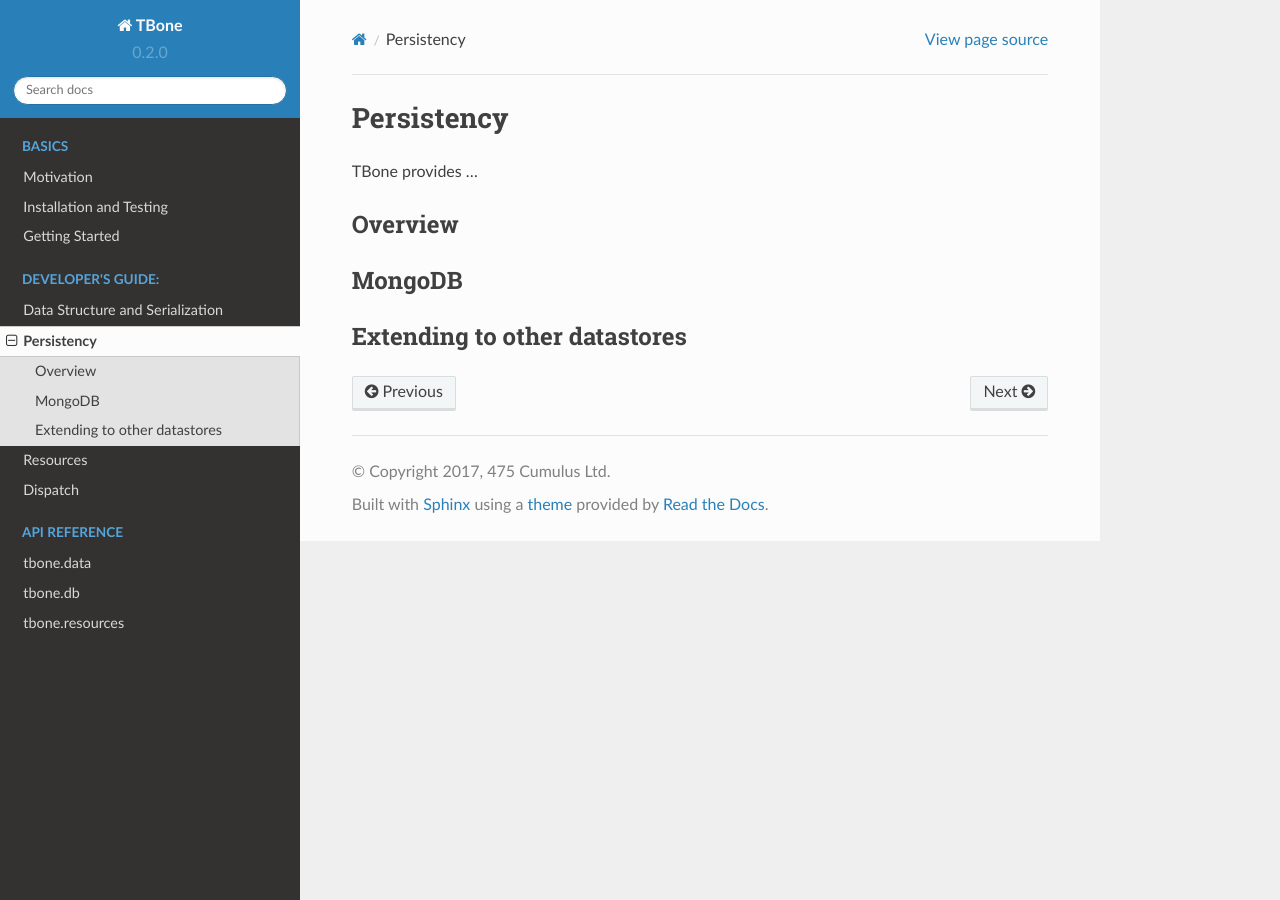
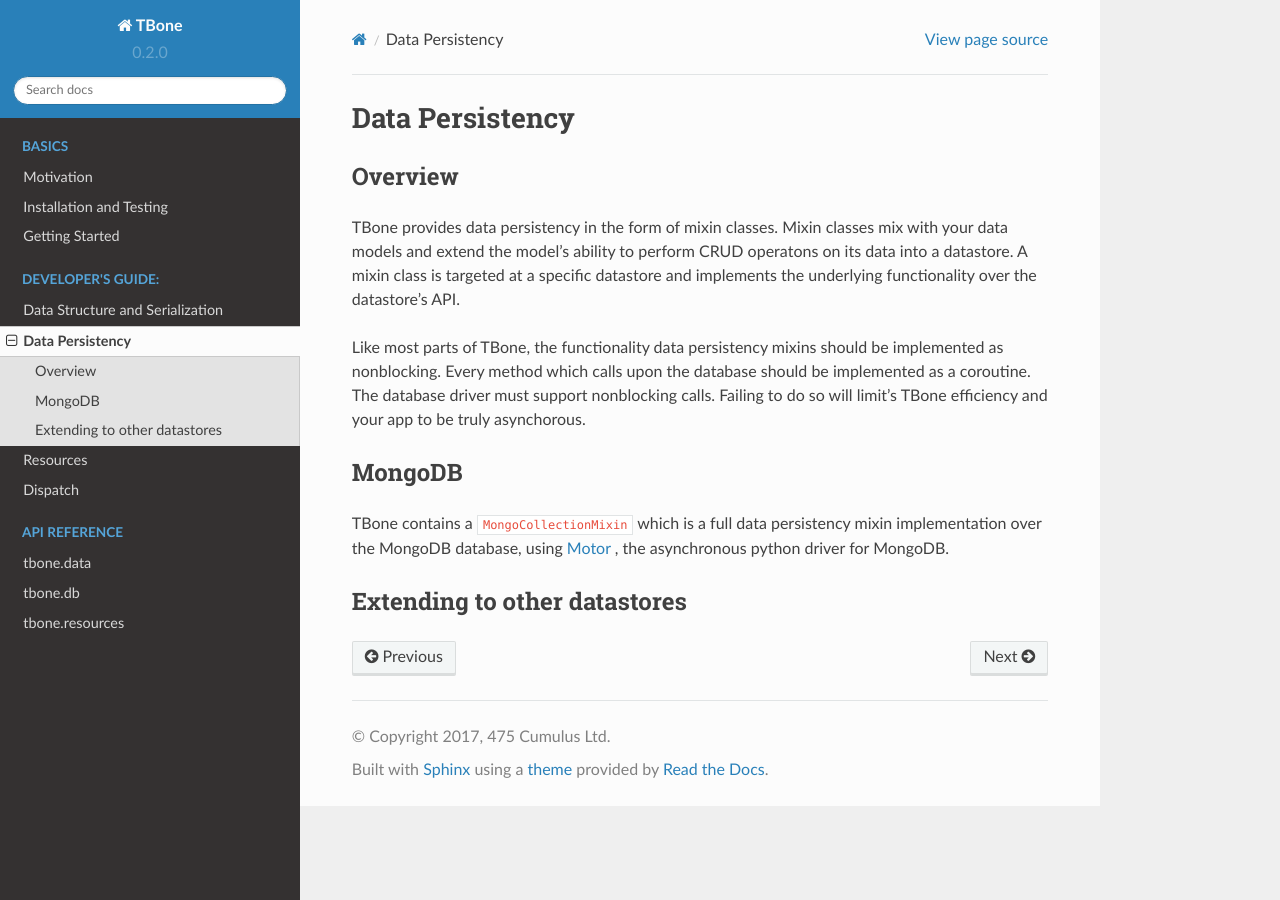
Before and after one commit to tbone-framework/TBone, a Sphinx documentation site: the page built from docs/source/db.rst, in a window 1280 px wide. Built offline with Sphinx 7.4.7 and the Read the Docs theme 2.0.0, drawn with Linux system fonts in a browser that asks for light colours.

Commit message:
some refactoring

```diff
--- a/docs/source/db.rst
+++ b/docs/source/db.rst
@@ -1,19 +1,29 @@
 .. _db:
 
 ============
-Persistency
+Data Persistency
 ============
-
-TBone provides ...
 
 
 Overview
 ------------
 
+TBone provides data persistency in the form of mixin classes.
+Mixin classes mix with your data models and extend the model's ability to perform CRUD operatons on its data into a datastore.
+A mixin class is targeted at a specific datastore and implements the underlying functionality over the datastore's API.
+
+Like most parts of TBone, the functionality data persistency mixins should be implemented as nonblocking. Every method which calls upon the database should be implemented as a coroutine. The database driver must support nonblocking calls.
+Failing to do so will limit's TBone efficiency and your app to be truly asynchorous.
+
 
 MongoDB
 ------------
 
+TBone contains a ``MongoCollectionMixin`` which is a full data persistency mixin implementation over the MongoDB database, using `Motor <http://motor.readthedocs.io>`_ , the asynchronous python driver for MongoDB.
+
+
+
+
 
 Extending to other datastores
 ------------------------------------
```
Also changed, not shown: README.md (+1 -1 lines), 3 other files.
